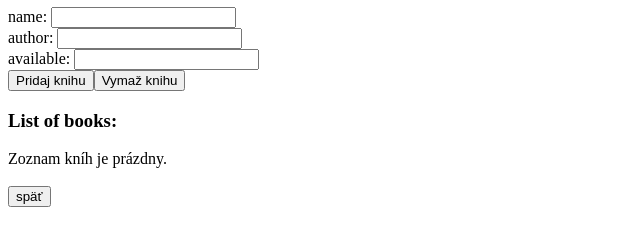
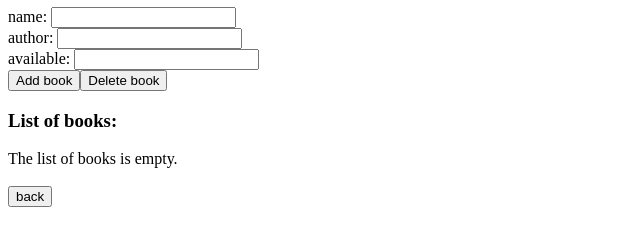
Before and after one commit to aulinka/angularBookLib, an Angular app: page /book in a window 1280 px wide. Shown: the part 120-366 px from the top of the page, without its empty margins (0-640 px from the left). Built offline with nearby package versions, Linux system fonts and the light colour scheme.

Commit message:
zmena slovenských názvov na anglické

```diff
--- a/src/app/book/book-formular/book-formular.component.html
+++ b/src/app/book/book-formular/book-formular.component.html
@@ -6,8 +6,8 @@
   <label>author: <input formControlName="author"></label><br>
   <label>available: <input formControlName="available"></label><br>
 
-  <button (click)="addBook()" *ngIf="form.value.id === null">Pridaj knihu</button>
-  <button (click)="updateBook()" *ngIf="form.value.id !== null">Uprav knihu</button>
-  <button (click)="deleteBook()">Vymaž knihu</button>
+  <button (click)="addBook()" *ngIf="form.value.id === null">Add book</button>
+  <button (click)="updateBook()" *ngIf="form.value.id !== null">Update book</button>
+  <button (click)="deleteBook()">Delete book</button>
 
 </form>
--- a/src/app/book/book-formular/book-formular.component.ts
+++ b/src/app/book/book-formular/book-formular.component.ts
@@ -17,10 +17,10 @@ export class BookFormularComponent {
   }
 
   @Output()
-  pridajBook = new EventEmitter<Book>();
+  addNewBook = new EventEmitter<Book>();
 
   @Output()
-  upravBook = new EventEmitter<Book>();
+  updateNewBook = new EventEmitter<Book>();
 
   form: FormGroup;
 
@@ -45,12 +45,12 @@ export class BookFormularComponent {
   }
 
   public addBook(): void {
-    this.pridajBook.emit({id: Math.random().toString(), name: this.form.value.name, author: this.form.value.author, available: this.form.value.available});
+    this.addNewBook.emit({id: Math.random().toString(), name: this.form.value.name, author: this.form.value.author, available: this.form.value.available});
     this.form.reset();
   }
 
   public updateBook(): void {
-    this.upravBook.emit(this.form.value);
+    this.updateNewBook.emit(this.form.value);
     this.form.reset();
   }
 
--- a/src/app/book/book-stranka/book-stranka.component.html
+++ b/src/app/book/book-stranka/book-stranka.component.html
@@ -1,16 +1,16 @@
 <h1>BOOKS</h1>
 
 <app-book-formular [book]="updatingBook"
-                   (pridajBook)="addBook($event)"
-                   (upravBook)="updateBook($event)">
+                   (addNewBook)="addBook($event)"
+                   (updateNewBook)="updateBook($event)">
 </app-book-formular>
 
 <app-book-zoznam [books]="books"
-                 (upravBook)="updateFromList($event)"
-                 (vymazBook)="deleteFromList($event)">
+                 (updateNewBook)="updateFromList($event)"
+                 (deleteNewBook)="deleteFromList($event)">
 </app-book-zoznam>
 <br>
 
 <div>
-  <button (click)="goBack()">späť</button>
+  <button (click)="goBack()">back</button>
 </div>
--- a/src/app/book/book-zoznam/book-zoznam.component.html
+++ b/src/app/book/book-zoznam/book-zoznam.component.html
@@ -1,7 +1,7 @@
 <h3>List of books:</h3>
 
 <div *ngIf="!books || books?.length === 0">
-  Zoznam kníh je prázdny.
+  The list of books is empty.
 </div>
 
 <table class="bookTable" *ngIf="books?.length > 0">
@@ -16,8 +16,8 @@
     <td>{{book.author}}</td>
     <td>{{book.available}}</td>
     <td>
-      <button (click)="updateBook(book)">Upraviť</button>
-      <button (click)="deleteBook(book)">Vymazať</button>
+      <button (click)="updateBook(book)">Update</button>
+      <button (click)="deleteBook(book)">Delete</button>
     </td>
   </tr>
 </table>
--- a/src/app/book/book-zoznam/book-zoznam.component.ts
+++ b/src/app/book/book-zoznam/book-zoznam.component.ts
@@ -12,17 +12,17 @@ export class BookZoznamComponent {
   books: Book[] = [];
 
   @Output()
-  upravBook: EventEmitter<Book> = new EventEmitter<Book>();
+  updateNewBook: EventEmitter<Book> = new EventEmitter<Book>();
 
   @Output()
-  vymazBook: EventEmitter<Book> = new EventEmitter<Book>();
+  deleteNewBook: EventEmitter<Book> = new EventEmitter<Book>();
 
   updateBook(book: Book): void {
-    this.upravBook.emit(book);
+    this.updateNewBook.emit(book);
   }
 
   deleteBook(book: Book): void {
-    this.vymazBook.emit(book);
+    this.deleteNewBook.emit(book);
   }
 
 }
```
